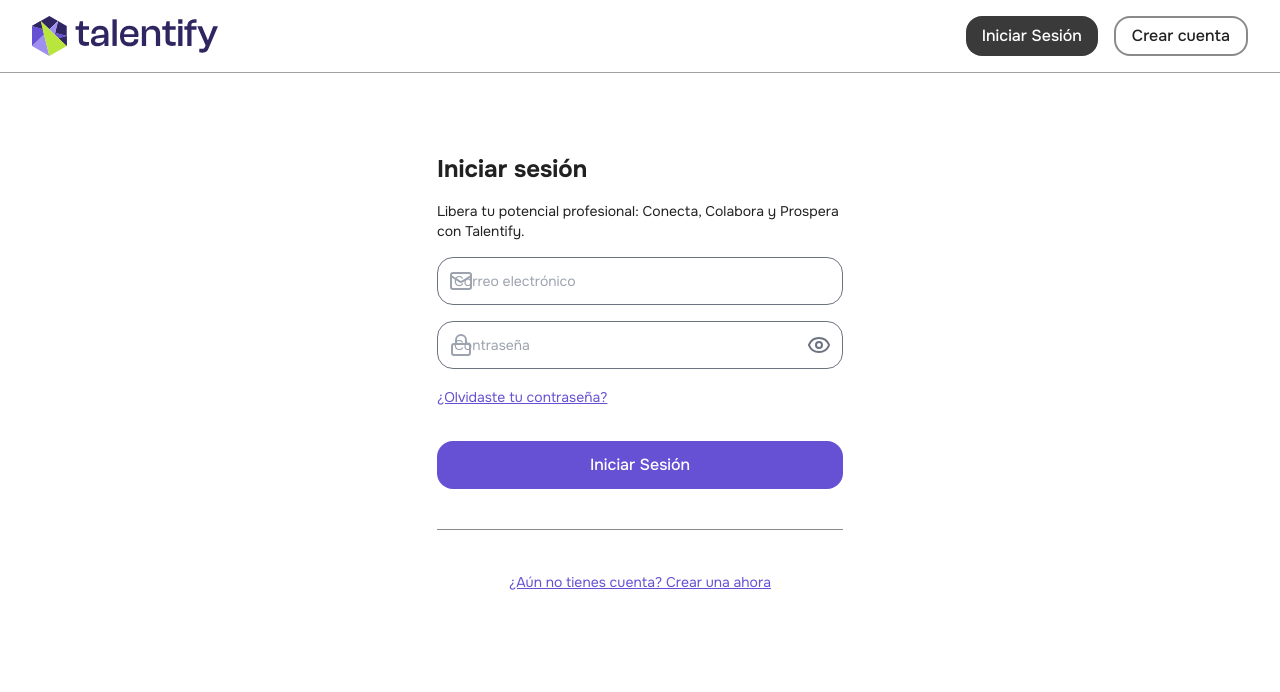
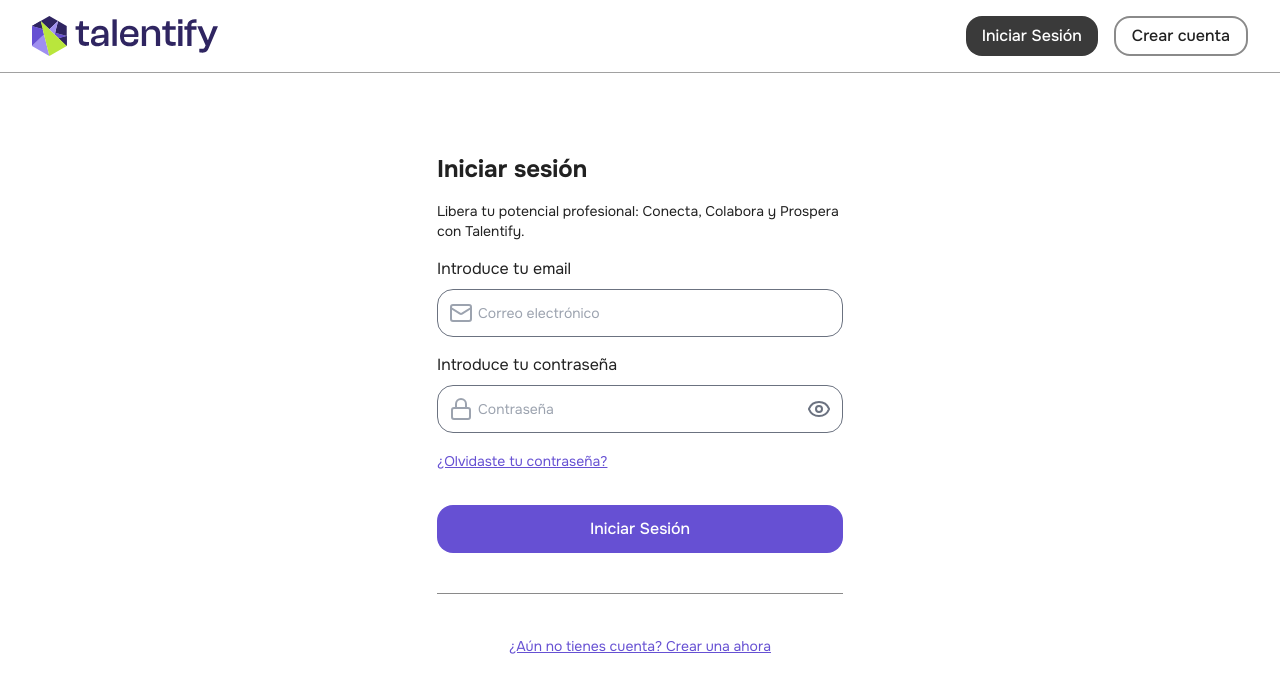
Before and after one commit to mjParedes/TALENTIFY, a Next.js app in the folder frontend/: page /login in a window 1280 px wide. Shown: the top 692 px of the page. Built offline with nearby package versions, Linux system fonts and the light colour scheme; no server answers.

Commit message:
feat: updated inputField component

```diff
--- a/frontend/src/components/molecules/InputField/InputField.tsx
+++ b/frontend/src/components/molecules/InputField/InputField.tsx
@@ -9,12 +9,16 @@ import type {
   Path,
   UseFormRegister,
 } from "react-hook-form";
+import { cn } from "@/utils/cn";
 import { Input } from "../../atoms/Input/Input";
+import { Label } from "../../atoms/Label/Label";
 
 interface InputProps<T extends FieldValues>
   extends InputHTMLAttributes<HTMLInputElement> {
-  label: string;
+  label?: string;
   name: Path<T>;
+  fieldStyles?: string;
+  arrayErrorMessage?: string;
   register: UseFormRegister<T>;
   errors?: FieldErrors<T>;
   children?: React.ReactNode;
@@ -24,17 +28,25 @@ export function InputField<T extends FieldValues>({
   name,
   register,
   errors,
+  label,
   type = "text",
+  fieldStyles,
+  arrayErrorMessage,
   children,
   ...props
 }: InputProps<T>) {
-  const isError = !!errors?.[name];
-  const errorMessage = String(errors?.[name]?.message);
+  const isError = !!arrayErrorMessage || !!errors?.[name];
+  const errorMessage = arrayErrorMessage ?? String(errors?.[name]?.message);
   const [showPassword, setShowPassword] = useState(false);
   const showText = showPassword ? "text" : "password";
 
   return (
-    <fieldset className="relative mx-4 mb-4 w-full">
+    <fieldset className={cn("relative mx-4 mb-4 w-full", fieldStyles)}>
+      {label && (
+        <Label htmlFor={name} className="mb-2">
+          {label}
+        </Label>
+      )}
       <div className="relative flex items-center">
         {children && (
           <div className="absolute left-3 top-1/2 -translate-y-1/2 text-gray-400">
@@ -46,6 +58,7 @@ export function InputField<T extends FieldValues>({
           type={type === "password" ? showText : type}
           {...register(name)}
           variant="primary"
+          className={!!children ? "px-10" : ""} //with icon
           sizes="large"
           isError={isError}
           aria-invalid={isError}
```
